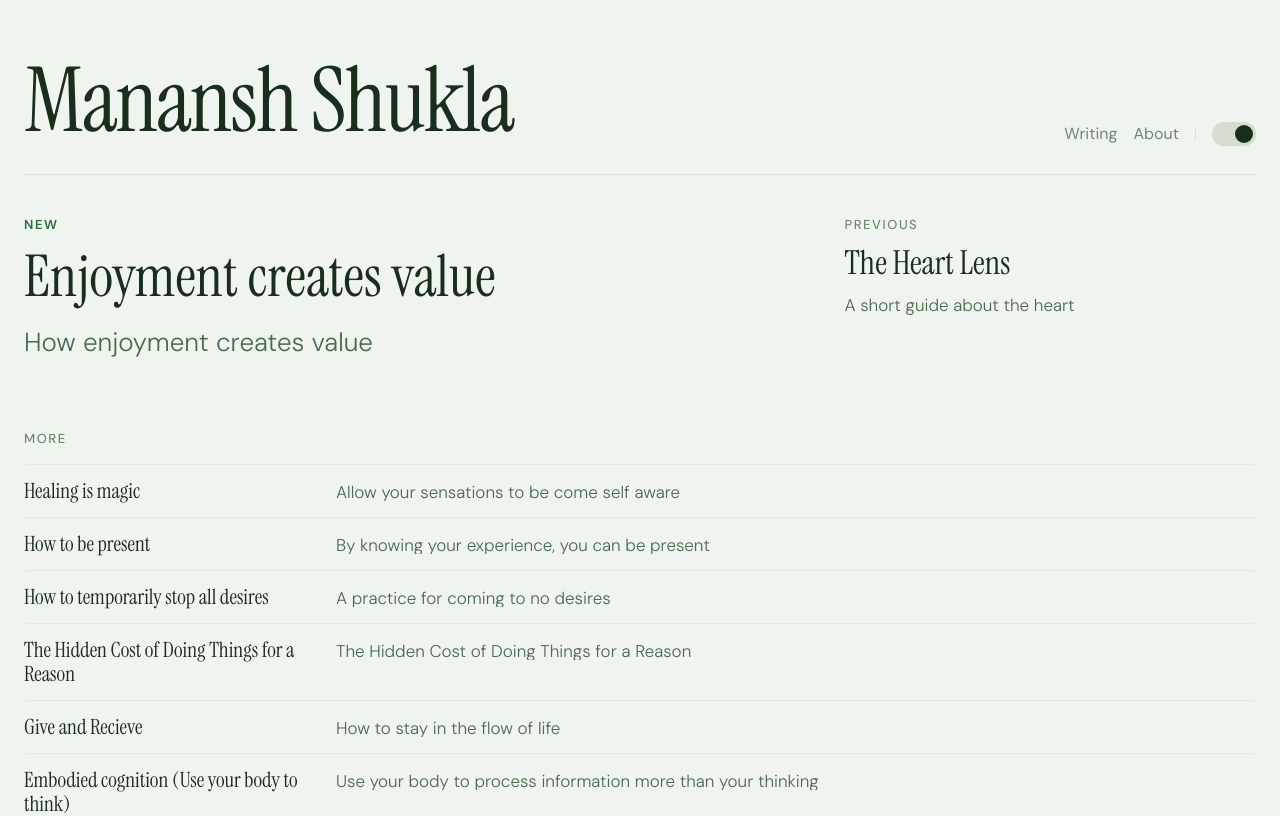
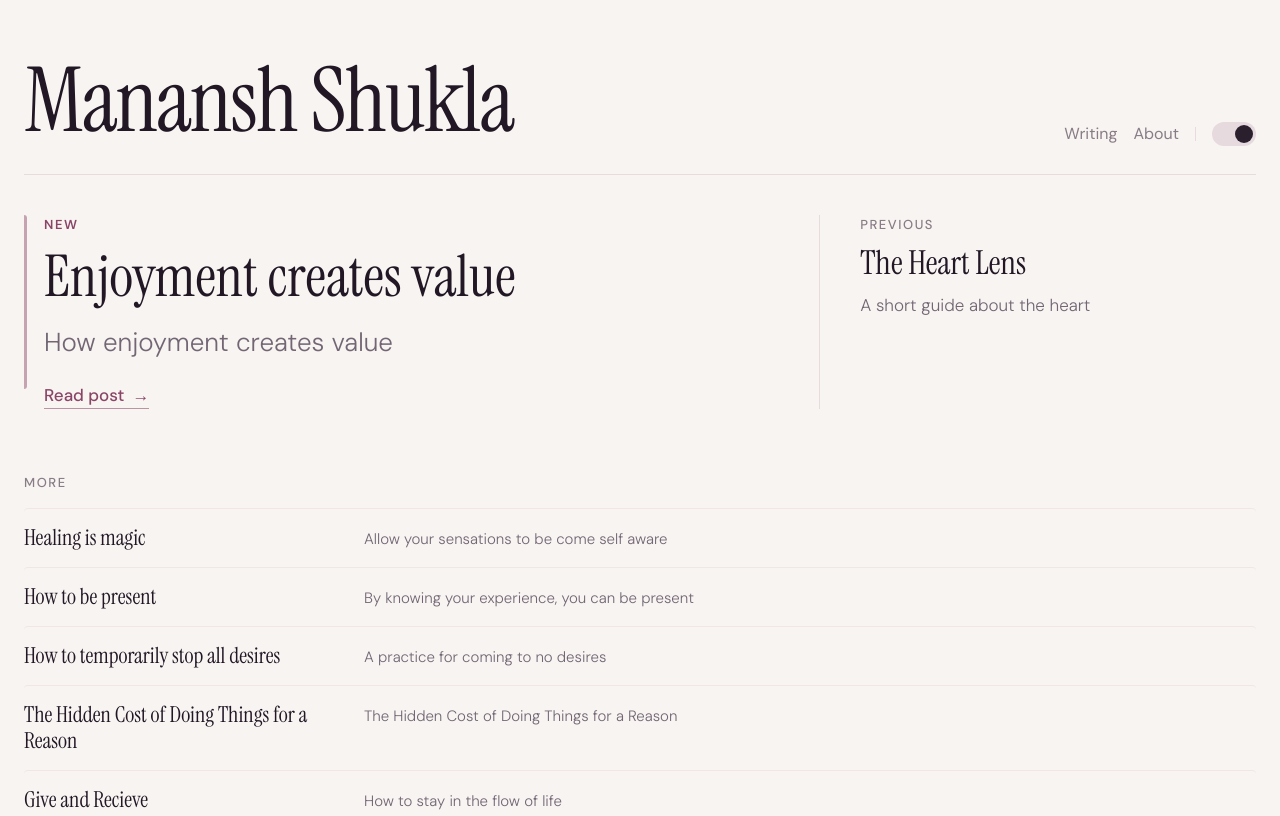
Before and after one commit to manansh11/portfolio-blog, a Next.js app: page / in a window 1280 px wide. Shown: the top 816 px of the page. Built offline with nearby package versions, Linux system fonts and the light colour scheme.

Commit message:
Refine blog theme and homepage hierarchy

```diff
--- a/app/components/header.tsx
+++ b/app/components/header.tsx
@@ -61,15 +61,13 @@ export function Header() {
           className="theme-toggle"
           style={{
             justifyContent: theme === 'dark' ? 'flex-start' : 'flex-end',
-            backgroundColor: theme === 'dark'
-              ? 'rgba(143, 174, 139, 0.12)'
-              : '#D4DDD0',
+            backgroundColor: 'var(--mg-toggle-bg)',
           }}
         >
           <span
             className="theme-toggle-dot"
             style={{
-              backgroundColor: theme === 'dark' ? '#8FAE8B' : '#1A2E1C',
+              backgroundColor: 'var(--mg-toggle-dot)',
             }}
           />
         </button>
@@ -86,6 +84,9 @@ export function Header() {
         }
         .site-header[data-home] {
           align-items: flex-end;
+        }
+        .site-header:not([data-home]) {
+          margin-bottom: 28px;
         }
         .site-name {
           font-family: "Instrument Serif", system-ui, serif;
@@ -131,6 +132,9 @@ export function Header() {
         @media (min-width: 640px) {
           .site-header {
             padding-bottom: 20px;
+          }
+          .site-header:not([data-home]) {
+            margin-bottom: 32px;
           }
           .site-name {
             font-size: 33px;
--- a/app/global.css
+++ b/app/global.css
@@ -1,44 +1,50 @@
 @import 'tailwindcss';
 
-/* ─── Midnight Garden Design Tokens ─── */
+/* ─── Soft Plum Design Tokens ─── */
 
 :root {
   /* Light mode (default) */
-  --mg-bg: #F0F4EE;
-  --mg-heading: #1A2E1C;
-  --mg-body: #4A6A4E;
-  --mg-body-light: #4A6A4E;
-  --mg-accent: #2D6A3A;
-  --mg-muted: #6B8A6E;
-  --mg-border: rgba(45, 106, 58, 0.12);
-  --mg-border-faint: rgba(45, 106, 58, 0.08);
+  --mg-bg: #F8F4F1;
+  --mg-heading: #211725;
+  --mg-body: #574D59;
+  --mg-body-light: #574D59;
+  --mg-home-description: #726674;
+  --mg-accent: #8A4566;
+  --mg-muted: #887C86;
+  --mg-border: rgba(138, 69, 102, 0.14);
+  --mg-border-faint: rgba(138, 69, 102, 0.08);
+  --mg-toggle-bg: #E6DADF;
+  --mg-toggle-dot: #2A1F2D;
 
   /* Syntax highlighting */
-  --sh-class: #2d5e9d;
-  --sh-identifier: #354150;
-  --sh-sign: #8996a3;
-  --sh-string: #007f7a;
-  --sh-keyword: #e02518;
-  --sh-comment: #a19595;
-  --sh-jsxliterals: #6266d1;
-  --sh-property: #e25a1c;
-  --sh-entity: #e25a1c;
+  --sh-class: #76568B;
+  --sh-identifier: #574D59;
+  --sh-sign: #887C86;
+  --sh-string: #8A4566;
+  --sh-keyword: #B14F78;
+  --sh-comment: #A1959B;
+  --sh-jsxliterals: #76568B;
+  --sh-property: #9C5B4B;
+  --sh-entity: #9C5B4B;
 }
 
 [data-theme="dark"] {
-  --mg-bg: #0B1411;
-  --mg-heading: #C8D5C0;
-  --mg-body: #7A8E77;
-  --mg-body-light: #C8C8BC;
-  --mg-accent: #8FAE8B;
-  --mg-muted: #4D6349;
-  --mg-border: rgba(143, 174, 139, 0.15);
-  --mg-border-faint: rgba(143, 174, 139, 0.10);
+  --mg-bg: #17111A;
+  --mg-heading: #F0E2EC;
+  --mg-body: #CBB8C6;
+  --mg-body-light: #E6D8E2;
+  --mg-home-description: #A994A3;
+  --mg-accent: #D384AA;
+  --mg-muted: #9B8796;
+  --mg-border: rgba(211, 132, 170, 0.18);
+  --mg-border-faint: rgba(211, 132, 170, 0.10);
+  --mg-toggle-bg: rgba(211, 132, 170, 0.14);
+  --mg-toggle-dot: #D384AA;
 
-  --sh-class: #4c97f8;
-  --sh-identifier: #C8D5C0;
-  --sh-keyword: #f47067;
-  --sh-string: #0fa295;
+  --sh-class: #B887D5;
+  --sh-identifier: #F0E2EC;
+  --sh-keyword: #E493B9;
+  --sh-string: #D384AA;
 
   color-scheme: dark;
 }
@@ -785,16 +791,41 @@ table {
 }
 
 .featured-main {
+  position: relative;
   display: flex;
   flex-direction: column;
   gap: 10px;
-  padding-bottom: 20px;
+  padding: 0 0 20px 18px;
+  border-radius: 8px;
+  background: transparent;
   text-decoration: none;
+  transition: background-color 0.2s ease, transform 0.2s ease;
+}
+
+.featured-main:hover {
+  background: color-mix(in srgb, var(--mg-accent), transparent 97%);
+  transform: translateY(-1px);
+}
+
+.featured-main::before {
+  content: '';
+  position: absolute;
+  top: 0;
+  bottom: 20px;
+  left: 0;
+  width: 3px;
+  border-radius: 0 999px 999px 0;
+  background: color-mix(in srgb, var(--mg-accent), transparent 36%);
+  opacity: 0.72;
   transition: opacity 0.2s ease;
 }
 
-.featured-main:hover {
-  opacity: 0.85;
+.featured-main:hover::before {
+  opacity: 1;
+}
+
+.featured-main:hover .featured-arrow {
+  transform: translateX(3px);
 }
 
 .featured-title {
@@ -811,16 +842,36 @@ table {
   font-weight: 400;
   font-size: 17px;
   line-height: 1.5;
-  color: var(--mg-body);
+  color: var(--mg-home-description);
   margin: 0;
+}
+
+.featured-cta {
+  display: inline-flex;
+  align-items: center;
+  gap: 8px;
+  width: fit-content;
+  margin-top: 6px;
+  padding-bottom: 3px;
+  border-bottom: 1px solid color-mix(in srgb, var(--mg-accent), transparent 45%);
+  color: var(--mg-accent);
+  font-family: "DM Sans", system-ui, sans-serif;
+  font-size: 15px;
+  font-weight: 500;
+  line-height: 1.2;
+}
+
+.featured-arrow {
+  display: inline-block;
+  transition: transform 0.2s ease;
 }
 
 .featured-secondary {
   display: flex;
   flex-direction: column;
   gap: 8px;
-  padding-top: 20px;
-  border-top: 1px solid var(--mg-border-faint);
+  padding-top: 24px;
+  border-top: 1px solid var(--mg-border);
   text-decoration: none;
   transition: opacity 0.2s ease;
 }
@@ -843,7 +894,7 @@ table {
   font-weight: 400;
   font-size: 17px;
   line-height: 1.5;
-  color: var(--mg-body);
+  color: var(--mg-home-description);
   margin: 0;
 }
 
@@ -871,12 +922,12 @@ table {
   }
   .featured-section {
     flex-direction: row;
-    gap: 40px;
+    gap: 32px;
     padding-top: 32px;
   }
   .featured-main {
     flex: 1.3 1 0%;
-    padding-bottom: 0;
+    padding: 0 0 0 20px;
   }
   .featured-title {
     font-size: clamp(40px, 6vw, 56px);
@@ -886,9 +937,15 @@ table {
     font-size: clamp(17px, 2vw, 22px);
     line-height: 1.7;
   }
+  .featured-cta {
+    font-size: 16px;
+    margin-top: 8px;
+  }
   .featured-secondary {
     flex: 0.7 1 0%;
     border-top: none;
+    border-left: 1px solid var(--mg-border);
+    padding-left: 32px;
     padding-top: 0;
   }
   .secondary-title {
@@ -898,7 +955,7 @@ table {
 
 @media (min-width: 1024px) {
   .featured-section {
-    gap: 56px;
+    gap: 40px;
     padding-top: 40px;
     padding-bottom: 40px;
   }
@@ -908,6 +965,10 @@ table {
   .featured-excerpt {
     font-size: 26px;
     font-weight: 300;
+  }
+  .featured-cta {
+    font-size: 17px;
+    margin-top: 10px;
   }
   .secondary-title {
     font-size: 33px;
@@ -919,6 +980,9 @@ table {
   }
   .more-section {
     padding-top: 24px;
+  }
+  .featured-secondary {
+    padding-left: 40px;
   }
 }
 
@@ -966,7 +1030,7 @@ table {
   font-weight: 400;
   font-size: 14px;
   line-height: 18px;
-  color: var(--mg-body);
+  color: var(--mg-home-description);
 }
 
 .list-row-date {
@@ -983,21 +1047,24 @@ table {
   }
   .list-row {
     flex-direction: row;
-    align-items: baseline;
-    gap: 24px;
-    padding: 14px 0;
+    align-items: flex-start;
+    gap: 28px;
+    padding: 15px 0;
   }
   .list-row-title {
-    width: 220px;
+    width: 240px;
     flex-shrink: 0;
-    font-size: 19px;
+    font-size: 20px;
+    line-height: 23px;
   }
   .list-row-excerpt {
     flex: 1;
-    font-size: 16px;
+    font-size: 14px;
+    line-height: 20px;
     overflow: hidden;
     text-overflow: ellipsis;
     white-space: nowrap;
+    padding-top: 2px;
   }
   .list-row-date {
     flex-shrink: 0;
@@ -1011,15 +1078,18 @@ table {
     margin-bottom: 40px;
   }
   .list-row {
-    gap: 32px;
+    gap: 40px;
+    padding: 16px 0;
   }
   .list-row-title {
-    width: 280px;
-    font-size: 21px;
-    line-height: 24px;
+    width: 300px;
+    font-size: 22px;
+    line-height: 26px;
   }
   .list-row-excerpt {
-    font-size: 17px;
+    font-size: 15px;
+    line-height: 22px;
     font-weight: 300;
+    padding-top: 3px;
   }
 }
--- a/app/page.tsx
+++ b/app/page.tsx
@@ -23,6 +23,10 @@ export default function Page() {
             <p className="featured-excerpt">
               {featured.metadata.summary || featured.content.slice(0, 140).trim() + '…'}
             </p>
+            <span className="featured-cta">
+              Read post
+              <span className="featured-arrow" aria-hidden="true">→</span>
+            </span>
           </Link>
         )}
         {secondary && (
```
